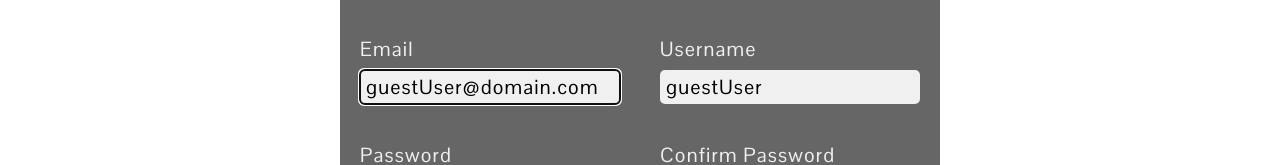
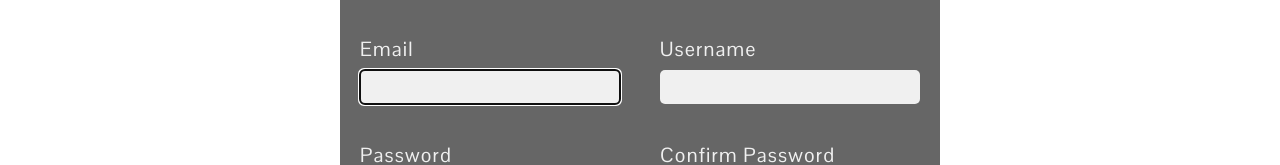
Before and after one commit to tranpeter08/GetSwole, a React (Create React App) app: page /register in a window 1280 px wide. Shown: the part 163-328 px from the top of the page. Built offline with nearby package versions, Linux system fonts and the light colour scheme; no server answers.

Commit message:
removed form placeholders for Register.js

```diff
--- a/src/app/user/containers/Register.js
+++ b/src/app/user/containers/Register.js
@@ -157,14 +157,6 @@ export const mapStateToProps = (state, props) => {
   };
 }
 
-let ph = '1234567890';
-
 export default connect(mapStateToProps)(reduxForm({
-  form: 'register',
-  initialValues: {
-    username: 'guestUser',
-    email: 'guestUser@domain.com',
-    password: ph,
-    confirmPassword: ph
-  }
+  form: 'register'
 })(Register));
```
